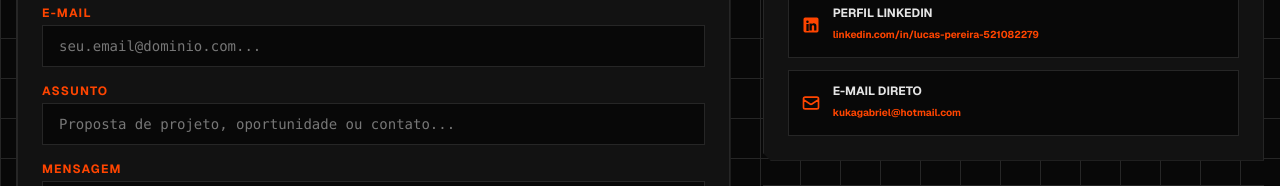
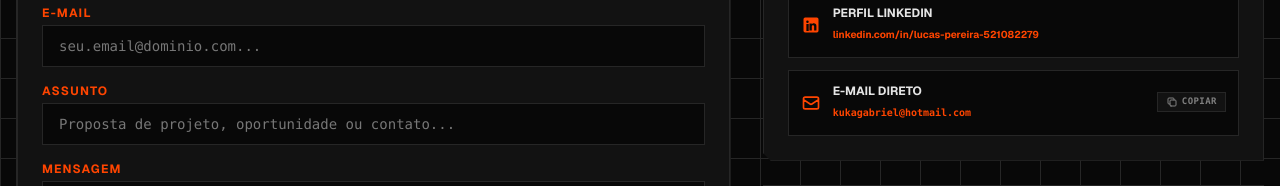
Before and after one commit to Lucas-Github-23/portfolio, a Next.js app: page / in a window 1280 px wide. Shown: the part 4442-4628 px from the top of the page. Built offline with nearby package versions, Linux system fonts and the light colour scheme; no server answers.

Commit message:
feat(contact): convert direct email channel to interactive click-to-copy button with tactical feedback

```diff
--- a/src/components/Icons.tsx
+++ b/src/components/Icons.tsx
@@ -132,3 +132,11 @@ export function LayersIcon({ className = "w-4 h-4" }: { className?: string }) {
     </svg>
   );
 }
+
+export function CopyIcon({ className = "w-4 h-4" }: { className?: string }) {
+  return (
+    <svg className={className} fill="none" viewBox="0 0 24 24" stroke="currentColor" strokeWidth={2}>
+      <path strokeLinecap="round" strokeLinejoin="round" d="M8 16H6a2 2 0 01-2-2V6a2 2 0 012-2h8a2 2 0 012 2v2m-6 12h8a2 2 0 002-2v-8a2 2 0 00-2-2h-8a2 2 0 00-2 2v8a2 2 0 002 2z" />
+    </svg>
+  );
+}
--- a/src/components/SignalTransmissionForm.tsx
+++ b/src/components/SignalTransmissionForm.tsx
@@ -2,7 +2,7 @@
 
 import React, { useState } from "react";
 import { useLanguage } from "@/context/LanguageContext";
-import { TerminalIcon, MailIcon, GithubIcon, LinkedinIcon } from "./Icons";
+import { TerminalIcon, MailIcon, GithubIcon, LinkedinIcon, CopyIcon, CheckIcon } from "./Icons";
 
 export function SignalTransmissionForm() {
   const { language, t } = useLanguage();
@@ -14,6 +14,30 @@ export function SignalTransmissionForm() {
   });
 
   const [status, setStatus] = useState<"idle" | "transmitting" | "success">("idle");
+  const [copiedEmail, setCopiedEmail] = useState<boolean>(false);
+
+  const handleCopyEmail = async () => {
+    try {
+      if (navigator.clipboard && window.isSecureContext) {
+        await navigator.clipboard.writeText("kukagabriel@hotmail.com");
+      } else {
+        const textArea = document.createElement("textarea");
+        textArea.value = "kukagabriel@hotmail.com";
+        textArea.style.position = "fixed";
+        textArea.style.opacity = "0";
+        document.body.appendChild(textArea);
+        textArea.focus();
+        textArea.select();
+        document.execCommand("copy");
+        document.body.removeChild(textArea);
+      }
+      setCopiedEmail(true);
+      setTimeout(() => setCopiedEmail(false), 3000);
+    } catch {
+      setCopiedEmail(true);
+      setTimeout(() => setCopiedEmail(false), 3000);
+    }
+  };
 
   const handleSubmit = (e: React.FormEvent) => {
     e.preventDefault();
@@ -169,18 +193,60 @@ export function SignalTransmissionForm() {
                   </div>
                 </a>
 
-                <a
-                  href="mailto:kukagabriel@hotmail.com"
-                  className="flex items-center gap-3 p-3 bg-[var(--bg-main)] border border-[var(--border-grid)] hover:border-[var(--accent-orange)] transition-colors text-[var(--text-primary)]"
+                <button
+                  type="button"
+                  onClick={handleCopyEmail}
+                  title={
+                    copiedEmail
+                      ? language === "pt"
+                        ? "E-mail copiado!"
+                        : "Email copied!"
+                      : language === "pt"
+                        ? "Clique para copiar o e-mail"
+                        : "Click to copy email"
+                  }
+                  className={`w-full flex items-center justify-between p-3 bg-[var(--bg-main)] border transition-all text-left group cursor-pointer ${
+                    copiedEmail
+                      ? "border-[var(--accent-green)] shadow-[0_0_12px_var(--accent-green-glow)] bg-[var(--accent-green-glow)]/10"
+                      : "border-[var(--border-grid)] hover:border-[var(--accent-orange)]"
+                  }`}
                 >
-                  <MailIcon className="w-5 h-5 text-[var(--accent-orange)]" />
-                  <div>
-                    <span className="block text-xs font-bold">{t.contact.emailDirectLabel}</span>
-                    <span className="text-[10px] text-[var(--accent-orange)] font-bold">
-                      kukagabriel@hotmail.com
-                    </span>
+                  <div className="flex items-center gap-3 min-w-0">
+                    {copiedEmail ? (
+                      <CheckIcon className="w-5 h-5 text-[var(--accent-green)] shrink-0 transition-transform scale-110" />
+                    ) : (
+                      <MailIcon className="w-5 h-5 text-[var(--accent-orange)] shrink-0 group-hover:scale-110 transition-transform" />
+                    )}
+                    <div className="min-w-0">
+                      <span className="block text-xs font-bold text-[var(--text-primary)]">
+                        {t.contact.emailDirectLabel}
+                      </span>
+                      <span
+                        className={`text-[10px] font-bold font-mono transition-colors break-all ${
+                          copiedEmail
+                            ? "text-[var(--accent-green)]"
+                            : "text-[var(--accent-orange)]"
+                        }`}
+                      >
+                        kukagabriel@hotmail.com
+                      </span>
+                    </div>
                   </div>
-                </a>
+
+                  <div className="shrink-0 ml-2">
+                    {copiedEmail ? (
+                      <span className="inline-flex items-center gap-1 px-2 py-0.5 bg-[var(--accent-green-glow)] text-[var(--accent-green)] border border-[var(--accent-green)] text-[9px] font-bold uppercase font-mono tracking-wider animate-pulse">
+                        <CheckIcon className="w-3 h-3" />
+                        {language === "pt" ? "COPIADO!" : "COPIED!"}
+                      </span>
+                    ) : (
+                      <span className="inline-flex items-center gap-1 px-2 py-0.5 bg-[var(--surface-panel)] text-[var(--text-secondary)] border border-[var(--border-grid)] group-hover:text-[var(--accent-orange)] group-hover:border-[var(--accent-orange)] text-[9px] font-bold uppercase font-mono tracking-wider transition-colors">
+                        <CopyIcon className="w-3 h-3" />
+                        {language === "pt" ? "COPIAR" : "COPY"}
+                      </span>
+                    )}
+                  </div>
+                </button>
               </div>
             </div>
 
```
